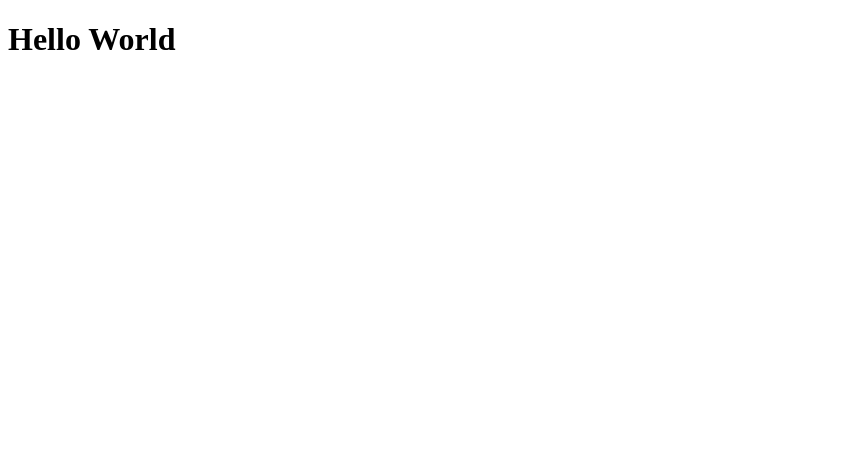
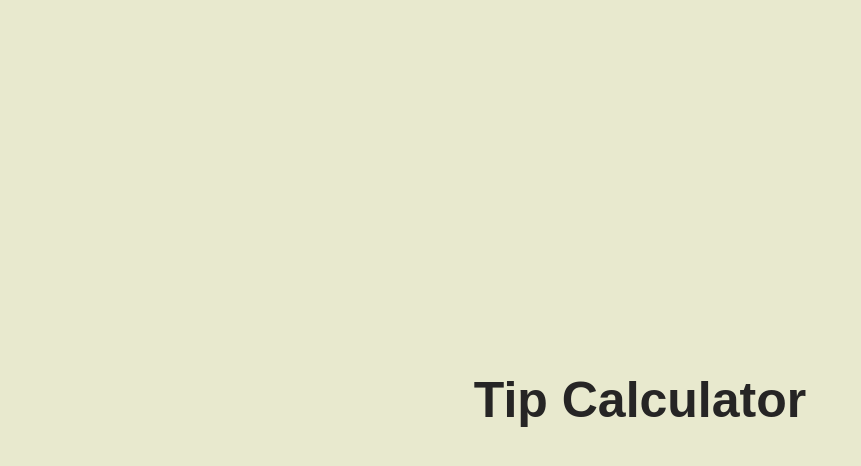
Before and after one commit to brandon-carlisle/tip-calc, a plain HTML site: page index.html in a window 1280 px wide. Shown: the whole page, without its empty margins (0-861 px from the left). Drawn offline with Linux system fonts and the light colour scheme.

Commit message:
initial styles

```diff
--- a/index.html
+++ b/index.html
@@ -9,6 +9,6 @@
     <link rel="stylesheet" href="style.css" />
   </head>
   <body>
-    <h1>Hello World</h1>
+    <h1 class="heading-primary">Tip Calculator</h1>
   </body>
 </html>
--- a/style.css
+++ b/style.css
@@ -0,0 +1,101 @@
+/* Box sizing rules */
+*,
+*::before,
+*::after {
+  box-sizing: border-box;
+}
+
+/* Remove default margin */
+body,
+h1,
+h2,
+h3,
+h4,
+p,
+figure,
+blockquote,
+dl,
+dd {
+  margin: 0;
+}
+
+/* Remove list styles on ul, ol elements with a list role, which suggests default styling will be removed */
+ul[role='list'],
+ol[role='list'] {
+  list-style: none;
+}
+
+/* Set core root defaults */
+html:focus-within {
+  scroll-behavior: smooth;
+}
+
+/* Set core body defaults */
+body {
+  min-height: 100vh;
+  text-rendering: optimizeSpeed;
+  line-height: 1.2;
+}
+
+/* A elements that don't have a class get default styles */
+a:not([class]) {
+  text-decoration-skip-ink: auto;
+}
+
+/* Make images easier to work with */
+img,
+picture {
+  max-width: 100%;
+  display: block;
+}
+
+/* Inherit fonts for inputs and buttons */
+input,
+button,
+textarea,
+select {
+  font: inherit;
+}
+
+/* Remove all animations, transitions and smooth scroll for people that prefer not to see them */
+@media (prefers-reduced-motion: reduce) {
+  html:focus-within {
+    scroll-behavior: auto;
+  }
+
+  *,
+  *::before,
+  *::after {
+    animation-duration: 0.01ms !important;
+    animation-iteration-count: 1 !important;
+    transition-duration: 0.01ms !important;
+    scroll-behavior: auto !important;
+  }
+}
+
+:root {
+  --clr-black: #262525;
+  --clr-dark-blue: #47535c;
+  --clr-dark-purple: #686576;
+  --clr-green: #749483;
+  --clr-cream: #e8e9ce;
+}
+
+html {
+  font-size: 62.5%;
+}
+
+body {
+  font-family: sans-serif;
+  background-color: var(--clr-cream);
+  color: var(--clr-black);
+
+  height: 100%;
+  min-height: 100vh;
+  display: grid;
+  place-items: center;
+}
+
+.heading-primary {
+  font-size: 5rem;
+}
```
